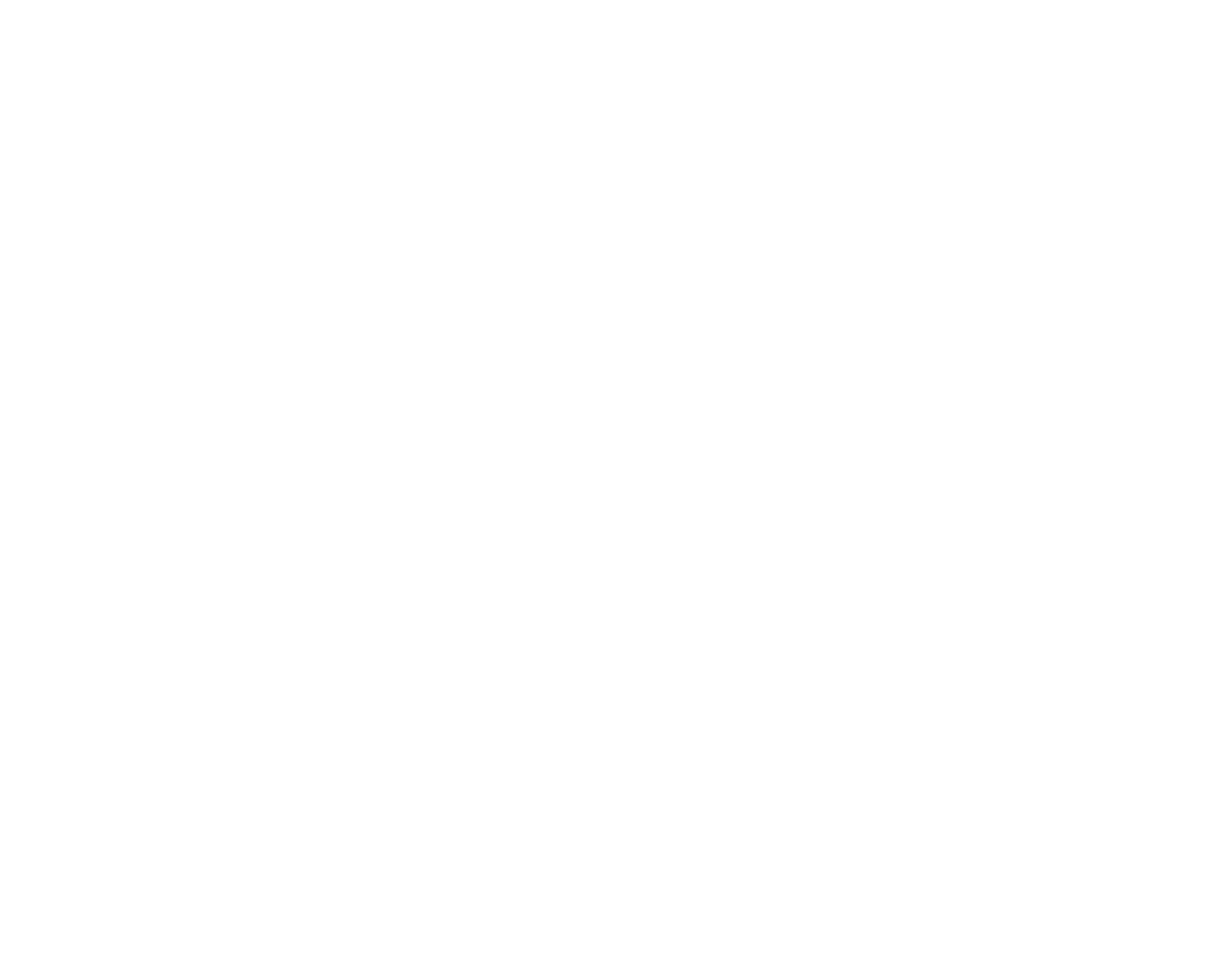
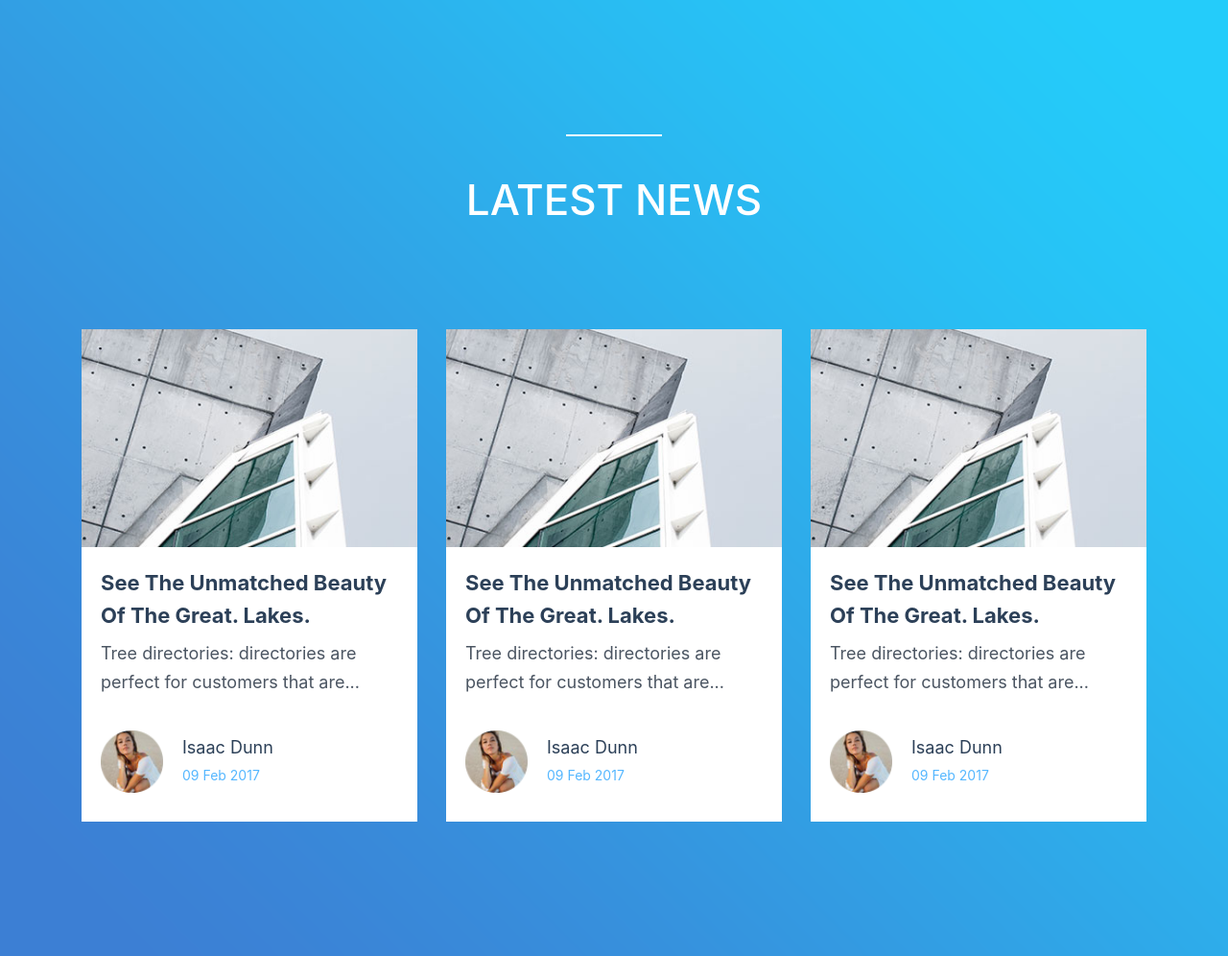
Before and after one commit to shamiwizard/project-monticello, a plain HTML site: page index.html in a window 1280 px wide. Shown: the whole page at 96% size. Before the commit the page ends 800 px from the top, so only its background shows below. Drawn offline with Linux system fonts and the light colour scheme.

Commit message:
add gallery, title-white

```diff
--- a/css/styles.css
+++ b/css/styles.css
@@ -0,0 +1,80 @@
+/*      General      */
+.title-white,
+.title-black{
+    text-align: center;
+    font-size: 44px;
+    font-weight: 500;
+    text-transform: uppercase;
+    padding-bottom: 100px;
+}
+.title-white::before,
+.title-black::before{
+    content: " ";
+    display: block;
+    position: relative;
+    width: 100px;
+    height: 2px;
+    margin-left: auto;
+    margin-right: auto;
+    margin-bottom: 40px;
+}
+.title-white::before{
+    background-color: #ffffff;
+}
+.title-white{
+    color: #ffffff;
+}
+.title-black::before{
+    background-color: #2c4058;
+}
+.title-black{
+    color: #2c4058;
+}
+
+
+/*      Latest News       */
+
+.lasted-news{
+    background-position: center;
+    background-repeat: no-repeat;
+    background-size: cover;
+    padding-top: 140px;
+    padding-bottom: 140px;
+}
+.lasted-news .news-owl .item{
+    background-color: #ffffff;
+    padding-bottom: 30px;
+}
+.lasted-news .news-owl .content{
+    padding-right: 20px;
+    padding-left: 20px;
+}
+.lasted-news .news-owl .title{
+    font-size: 22px;
+    line-height: 34px;
+    color: #2c4058;
+    font-weight: bold;
+    padding-top: 20px;
+}
+.lasted-news .news-owl .text{
+    font-size: 18px;
+    line-height: 30px;
+    color: #4b5562;
+    font-weight: 400;
+    margin-bottom: 35px;
+}
+.lasted-news .news-owl .author .thumbnail{
+    padding-right: 5px;
+}
+.lasted-news .news-owl .author .name{
+    font-size: 18px;
+    line-height: 22px;
+    color: #2c4058;
+    margin-bottom: 5px;
+}
+.lasted-news .news-owl .author .date{
+    font-size: 14px;
+    line-height: 22px;
+    color: #55b7ff;
+}
+/*      End Latest News */
--- a/index.html
+++ b/index.html
@@ -11,10 +11,92 @@
     <link rel="stylesheet" href="css/styles.css">
 </head>
 <body>
-    <section>
+		<section class="bg-img lasted-news" style="background-image: url(img/newsBackgr.png);">
+			<div class="container">
+				<div class="row">
+					<div class="col-md-12">
+						<h3 class="title-white">
+							latest news
+						</h3>
+						<div class="news-owl owl-carousel ">
+							<div class="item">
+								<div class="images">
+										<img src="img/news1.jpg" alt="">
+								</div>
+								<div class="content">
+									<h4 class="title">
+										See The Unmatched Beauty Of The Great. Lakes.
+									</h4>
+									<p class="text">
+										Tree directories: directories are perfect for customers that are...
+									</p>
+									<div class="author row">
+										<div class="thumbnail col-3">
+											<img src="img/isaac.png" alt="" class="img-fluid">
+										</div>
+										<div class="info col-9 align-self-center	">
+											<p class="name">Isaac Dunn</p>
+											<span class="date">
+												09 Feb 2017
+											</span>
+										</div>
+									</div>
+								</div>
+							</div>
+							<div class="item">
+								<div class="images">
+										<img src="img/news1.jpg" alt="">
+								</div>
+								<div class="content">
+									<h4 class="title">
+										See The Unmatched Beauty Of The Great. Lakes.
+									</h4>
+									<p class="text">
+										Tree directories: directories are perfect for customers that are...
+									</p>
+									<div class="author row">
+										<div class="thumbnail col-3">
+											<img src="img/isaac.png" alt="" class="img-fluid">
+										</div>
+										<div class="info col-9 align-self-center	">
+											<p class="name">Isaac Dunn</p>
+											<span class="date">
+												09 Feb 2017
+											</span>
+										</div>
+									</div>
+								</div>
+							</div>
+							<div class="item">
+								<div class="images">
+										<img src="img/news1.jpg" alt="">
+								</div>
+								<div class="content">
+									<h4 class="title">
+										See The Unmatched Beauty Of The Great. Lakes.
+									</h4>
+									<p class="text">
+										Tree directories: directories are perfect for customers that are...
+									</p>
+									<div class="author row">
+										<div class="thumbnail col-3">
+											<img src="img/isaac.png" alt="" class="img-fluid">
+										</div>
+										<div class="info col-9 align-self-center	">
+											<p class="name">Isaac Dunn</p>
+											<span class="date">
+												09 Feb 2017
+											</span>
+										</div>
+									</div>
+								</div>
+							</div>
+						</div>
+					</div>
+				</div>
+			</div>
 
     </section>
-
 
     <script src="js/jquery-3.4.1.min.js"></script>
 		<script src="js/bootstrap.min.js"></script>
--- a/js/scripts.js
+++ b/js/scripts.js
@@ -0,0 +1,21 @@
+$(document).ready(function(){
+
+    $('.news-owl').owlCarousel({
+        loop:true,
+        margin:30,
+        nav:true,
+        dots:true,
+        responsive:{
+            0:{
+                items:1
+            },
+            600:{
+                items:2
+            },
+            1000:{
+                items:3
+            }
+        }
+    })
+
+});
```
Also changed, not shown: img/isaac.png (added), img/news1.jpg (added), img/newsBackgr.png (added), 1 other file.
